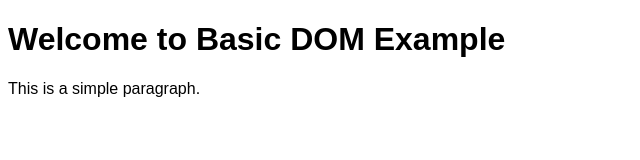
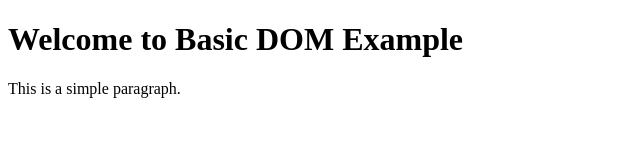
Before and after one commit to djiwandou-p/sefc-revou, a plain HTML site: page 1-basic-dom/index.html in a window 1280 px wide. Shown: the whole page, without its empty margins (0-640 px from the left). Drawn offline with Linux system fonts and the light colour scheme.

Commit message:
feat: Using web-safe fonts

```diff
--- a/1-basic-dom/css/style.css
+++ b/1-basic-dom/css/style.css
@@ -1,3 +1,3 @@
 body {
-    font-family: Arial, sans-serif;
+    font-family: "Times New Roman", Times, serif;
   }
```
